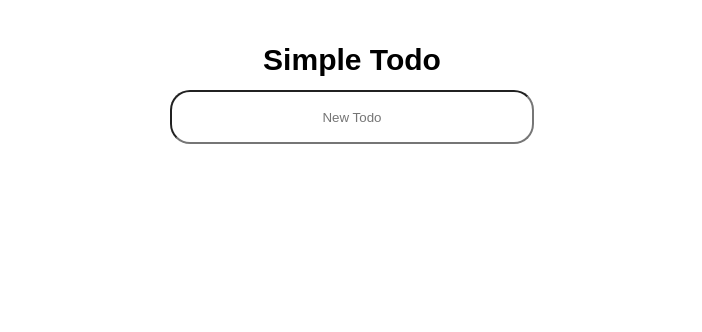
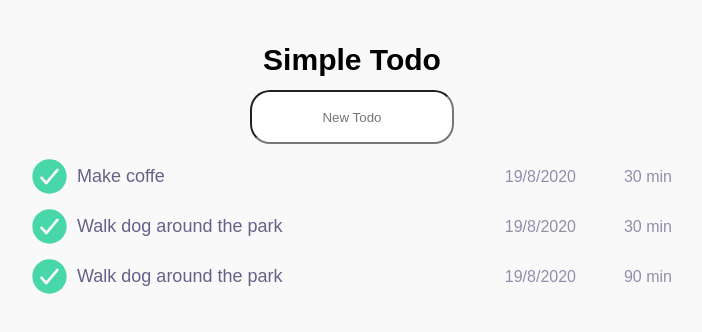
Before and after one commit to ocfranz/todo-typescript, a React (Create React App) app: page / in a window 1280 px wide. Shown: the top 332 px of the page, without its empty margins (288-990 px from the left). Built offline with nearby package versions, Linux system fonts and the light colour scheme.

Commit message:
wip(): TodoListItem component

```diff
--- a/package.json
+++ b/package.json
@@ -11,6 +11,7 @@
     "@types/react": "^16.9.0",
     "@types/react-dom": "^16.9.0",
     "babel-loader": "8.1.0",
+    "moment": "^2.27.0",
     "react": "^16.13.1",
     "react-dom": "^16.13.1",
     "react-scripts": "3.4.3",
--- a/src/App.tsx
+++ b/src/App.tsx
@@ -1,11 +1,24 @@
-import React, { useState, ChangeEvent } from "react";
+import React, { useState, ChangeEvent, useEffect } from "react";
+import moment from "moment";
+import styled from "styled-components";
 
 import Header from "./modules/Header/Header";
 import Input from "./components/Input/Input";
+import TodoListItem from "./components/TodoListItem/TodoListItem";
+
+const AppWrapper = styled.div`
+    margin: 0px 320px;
+`;
 
 function App() {
+    const date = new Date();
     const [todoText, setTodoText] = useState("");
     const [todos, setTodos] = useState([]);
+
+    useEffect(() => {
+        console.log(moment().format("dddd"));
+    }, []);
+
     const handleOnButtonClick = () => {
         console.log("hello from this page");
     };
@@ -15,12 +28,38 @@ function App() {
     };
     return (
         <div className="App">
+            <AppWrapper>
                 <Header />
                 <Input
                     onChange={(event) => handleTodoAddInput(event)}
                     value={todoText}
                     placeholder="New Todo"
                 />
+                <TodoListItem
+                    text="Make coffe"
+                    estimated={30}
+                    date={`${date.getDate()}/${
+                        date.getMonth() + 1
+                    }/${date.getFullYear()}`}
+                    completed={true}
+                />
+                <TodoListItem
+                    text="Walk dog around the park"
+                    estimated={30}
+                    date={`${date.getDate()}/${
+                        date.getMonth() + 1
+                    }/${date.getFullYear()}`}
+                    completed={true}
+                />
+                <TodoListItem
+                    text="Walk dog around the park"
+                    estimated={90}
+                    date={`${date.getDate()}/${
+                        date.getMonth() + 1
+                    }/${date.getFullYear()}`}
+                    completed={true}
+                />
+            </AppWrapper>
         </div>
     );
 }
--- /dev/null
+++ b/src/components/TodoListItem/CircleIcon.js
@@ -0,0 +1,17 @@
+import React from "react";
+const Circle = ({ size = 35, color = "#aca8b8" }) => (
+    <svg
+        xmlns="http://www.w3.org/2000/svg"
+        width={size}
+        height={size}
+        viewBox="0 0 24 24"
+        fill="#FFFFFF"
+        stroke={color}
+        strokeWidth="1.5"
+        strokeLinecap="round"
+        strokeLinejoin="round"
+    >
+        <circle cx="12" cy="12" r="10"></circle>
+    </svg>
+);
+export default Circle;
--- /dev/null
+++ b/src/components/TodoListItem/CompletedIcon.js
@@ -0,0 +1,20 @@
+import React from "react";
+
+const CompletedIcon = ({size= 35, color = "#48D7A9"}) => {
+    return (
+        <svg
+            width={size}
+            height={size}
+            viewBox="0 0 29 29"
+            fill="none"
+            xmlns="http://www.w3.org/2000/svg"
+        >
+            <path
+                d="M14.5 0.28125C6.65986 0.28125 0.28125 6.65986 0.28125 14.5C0.28125 22.3401 6.65986 28.7188 14.5 28.7188C22.3401 28.7188 28.7188 22.3401 28.7188 14.5C28.7188 6.65986 22.3401 0.28125 14.5 0.28125ZM21.8999 9.73467L12.7124 20.6722C12.6116 20.7922 12.4862 20.8892 12.3447 20.9565C12.2032 21.0239 12.0488 21.06 11.8921 21.0625H11.8736C11.7203 21.0624 11.5687 21.0302 11.4287 20.9677C11.2887 20.9053 11.1634 20.8142 11.0608 20.7002L7.12334 16.3252C7.02334 16.2191 6.94555 16.0942 6.89455 15.9576C6.84354 15.821 6.82034 15.6757 6.82632 15.53C6.8323 15.3844 6.86733 15.2414 6.92936 15.1095C6.99139 14.9776 7.07916 14.8594 7.18751 14.7619C7.29586 14.6644 7.42262 14.5895 7.56032 14.5417C7.69802 14.4938 7.84389 14.474 7.98936 14.4834C8.13483 14.4927 8.27696 14.5311 8.4074 14.5962C8.53784 14.6612 8.65396 14.7517 8.74893 14.8623L11.8449 18.3021L20.2251 8.32783C20.4131 8.1105 20.679 7.97588 20.9655 7.95305C21.2519 7.93023 21.5358 8.02104 21.7558 8.20586C21.9759 8.39067 22.1143 8.65465 22.1413 8.94073C22.1682 9.22681 22.0815 9.512 21.8999 9.73467V9.73467Z"
+                fill={color}
+            />
+        </svg>
+    );
+};
+
+export default CompletedIcon;
--- a/src/components/TodoListItem/TodoListItem.tsx
+++ b/src/components/TodoListItem/TodoListItem.tsx
@@ -1,12 +1,99 @@
-import React from "react";
+import React, { FC, MouseEvent, useState } from "react";
+import styled, { css } from "styled-components";
+import CircleIcon from "./CircleIcon";
+import CompletedIcon from "./CompletedIcon";
 
 interface TodoListItemProps {
-    status: boolean;
+    completed?: boolean;
     text: string;
+    date: string;
+    estimated: number;
+}
+const TodoListItemWrapper = styled.div`
+    width: 100%;
+    display: flex;
+    flex-direction: row;
+    align-items: center;
+    color: #686088;
+    font-weight: 500;
+    font-size: 18px;
+    margin: 15px 0px;
+    position: relative;
+    cursor: pointer;
+`;
+const CheckBox = styled.div`
+    border-radius: 50%;
+    width: 35px;
+    height: 35px;
+    margin-right: 10px;
+    cursor: pointer;
+    border-radius: 50%;
+`;
+const TodoTitleStyled = styled.div`
+    width: 60%;
+    display: flex;
+    align-items: center;
+`;
+
+const TodoDateStyled = styled.div`
+    width: 25%;
+    text-align: right;
+    opacity: 0.7;
+    font-size: 16px;
+`;
+const TodoEstimatedStyled = styled.div`
+    width: 15%;
+    text-align: right;
+    opacity: 0.7;
+    font-size: 16px;
+`;
+
+interface ButtonControlSProps {
+    visible?: boolean;
 }
 
-const TodoListItem: React.FC<TodoListItemProps> = ({ text, status }) => {
-    return <div>{text}</div>;
+const ButtonControls = styled.div<{ visible: boolean }>`
+    margin-left: 10px;
+    width: 35px;
+    height: 35px;
+    display: ${(props) => (props.visible ? "block" : "none")};
+`;
+
+const TodoListItem: FC<TodoListItemProps> = ({
+    text,
+    completed,
+    date,
+    estimated,
+}) => {
+    const [exposeControls, setExposeControls] = useState(false);
+    const [completeTask, setCompleteTask] = useState(completed);
+    const handleOnClickCheck = () => {
+        setCompleteTask(!completeTask);
+    };
+    const handleOnHover = (event: any) => {
+        console.log(event);
+        setExposeControls(!exposeControls);
+    };
+    return (
+        <TodoListItemWrapper
+            onMouseEnter={(event) => handleOnHover(event)}
+            onMouseLeave={(event) => handleOnHover(event)}
+        >
+            <TodoTitleStyled>
+                <CheckBox onClick={handleOnClickCheck}>
+                    {completeTask ? <CompletedIcon /> : <CircleIcon />}
+                </CheckBox>
+                {text}
+            </TodoTitleStyled>
+            <TodoDateStyled>{date}</TodoDateStyled>
+            <TodoEstimatedStyled>{`${estimated} min`}</TodoEstimatedStyled>
+            <ButtonControls visible={exposeControls}>Controls</ButtonControls>
+        </TodoListItemWrapper>
+    );
+};
+
+TodoListItem.defaultProps = {
+    completed: false,
 };
 
 export default TodoListItem;
--- a/src/modules/Header/HeaderWrapper.js
+++ b/src/modules/Header/HeaderWrapper.js
@@ -8,7 +8,7 @@ const HeaderWrapper = styled.div`
     align-items: center;
     font-weight: 700;
     font-size: 30px;
-    margin-top: 30px;
+    padding-top: 30px;
 `;
 
 export default HeaderWrapper;
--- a/src/styles/GlobalStyles.js
+++ b/src/styles/GlobalStyles.js
@@ -9,7 +9,7 @@ const GlobalStyles = createGlobalStyle`
     }
     body{
         height: 100%;
-        background: #FFFFFF;
+        background: #FAF9FA;
         color: #000000;
         -webkit-transition: background-color 0.5s linear;
         -moz-transition:  background-color 0.5s linear;
```
Also changed, not shown: 1 other file (tests, documents, lock files or other folders). Lines whose indentation alone changed are shown as unchanged.
